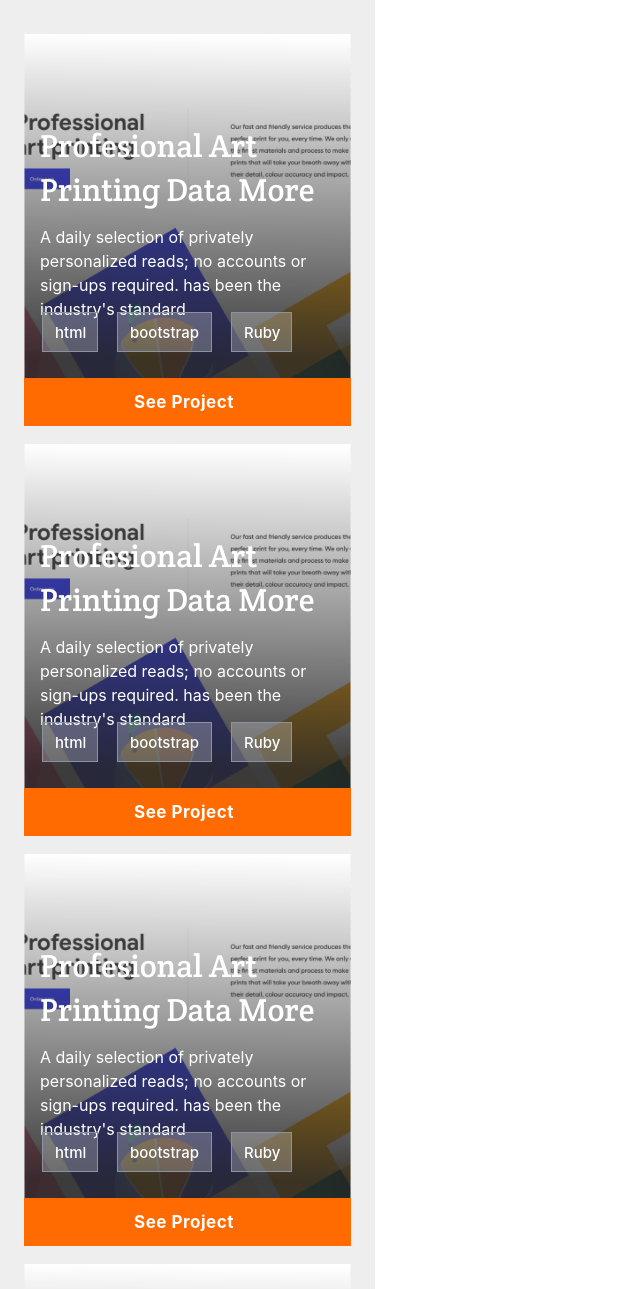
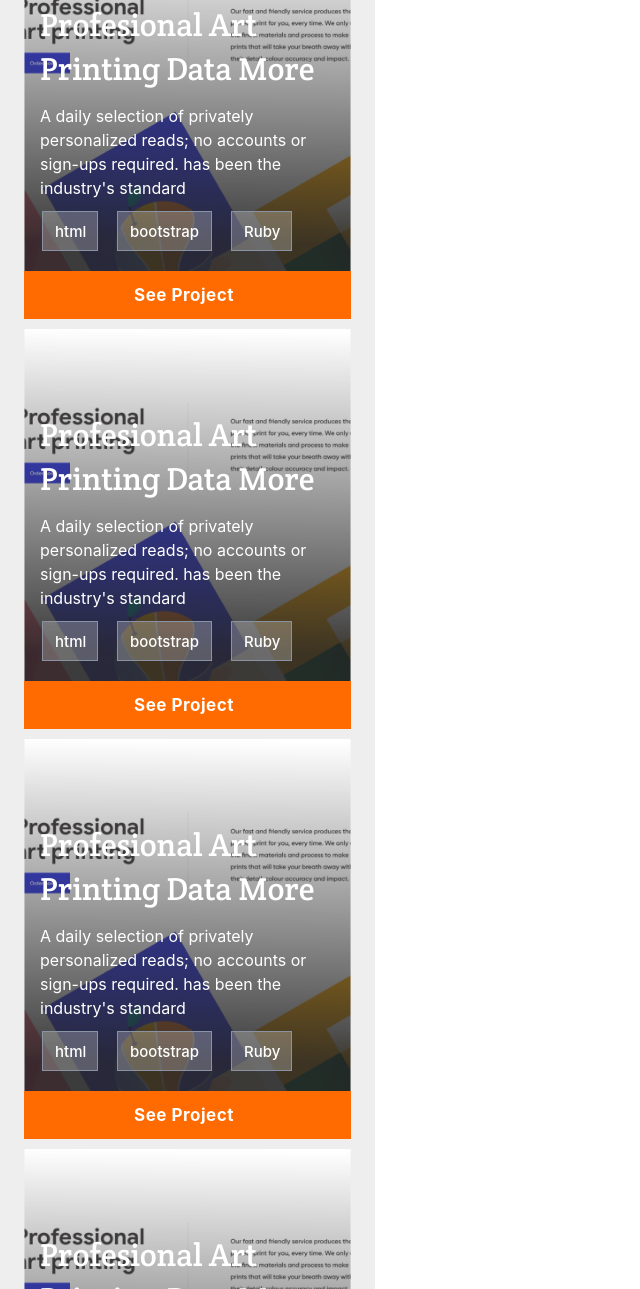
Before and after one commit to Ol-create/New-Mobile-Portfolio-Project, a website: page index.html in a window 1280 px wide. Shown: the part 1511-2800 px from the top of the page, without its empty margins (0-640 px from the left). Drawn offline with Linux system fonts and the light colour scheme.

Commit message:
made corrections to code review's comment

```diff
--- a/index.html
+++ b/index.html
@@ -42,8 +42,7 @@
         </section>
         <ul class="icon">
             <li><a href="https://twitter.com/OluyemiPaul99"><i class="fa fa-twitter fa-lg"></i> </a></li>
-            <li><a href="https://www.linkedin.com/in/paul-oluyemi-193966ab"><i class="fa fa-linkedin fa-lg"></i> </a>
-            </li>
+            <li><a href="https://www.linkedin.com/in/paul-oluyemi-193966ab"><i class="fa fa-linkedin fa-lg"></i> </a></li>
             <li><a href="#"><i class="fa fa-medium fa-lg"></i> </a></li>
             <li><a href="https://github.com/Ol-create"><i class="fa fa-github fa-lg"></i> </a></li>
             <li><a href="#"><i class="fa fa-angellist fa-lg"></i> </a></li>
@@ -97,9 +96,9 @@
     </main>
     <!-- Project/works Section -->
     <section class="work-section-grid">
-        <div class="recent-work grid-content">
+        <div class="recent-work content-flex">
             <div id="topic">
-                <p>My Recent Works</p>
+                <h2>My Recent Works</h2>
                 <hr>
             </div>
             <img id="img_01" src="images\img_01.png" alt="">
@@ -110,92 +109,92 @@
                     been the industry's standard dummy text ever
                     since the 1500s, when an unknown printer took
                     a standard dummy text.</p>
-                <div class="project-link">
-                    <p class="css">css</p>
-                    <p class="html">html</p>
-                    <p class="bootstrap">bootstrap</p>
-                    <p class="ruby">Ruby</p>
-                </div>
-                <div><a class="goto_project">See Project</a></div>
+                <ul class="project-link">
+                    <li class="css">css</li>
+                    <li class="html">html</li>
+                    <li class="bootstrap">bootstrap</li>
+                    <li class="ruby">Ruby</li>
+                </ul>
+                <a class="goto_project" href="#">See Project</a>
             </div>
         </div>
 
-        <div class="content_1 grid-content"><img src="images\img_4.png" alt="">
+        <div class="content_1 content-flex "><img src="images\img_4.png" alt="">
             <h3 class="title-post">Profesional Art Printing Data More</h3>
             <p class="supporting-text">A daily selection of privately personalized
                 reads; no accounts or sign-ups required.
                 has been the industry's standard</p>
-            <div class="project-link">
-                <p class="html">html</p>
-                <p class="bootstrap">bootstrap</p>
-                <p class="ruby">Ruby</p>
-            </div>
-            <p class="goto_project">See Project</p>
+                <ul class="project-link">
+                    <li class="html"><a href="#">html</a></li>
+                    <li class="bootstrap"><a href="#">bootstrap</a></li>
+                    <li class="ruby"><a href="#">Ruby</a></li>
+                </ul>
+            <a class="goto_project" href="#">See Project</a>
         </div>
 
-        <div class="content_1 grid-content"><img src="images\img_4.png" alt="">
+        <div class="content_1 content-flex"><img src="images\img_4.png" alt="">
             <h3 class="title-post">Profesional Art Printing Data More</h3>
             <p class="supporting-text">A daily selection of privately personalized
                 reads; no accounts or sign-ups required.
                 has been the industry's standard</p>
-            <div class="project-link">
-                <p class="html">html</p>
-                <p class="bootstrap">bootstrap</p>
-                <p class="ruby">Ruby</p>
-            </div>
-            <p class="goto_project">See Project</p>
+            <ul class="project-link">
+                <li class="html"><a href="#">html</a></li>
+                <li class="bootstrap"><a href="#">bootstrap</a></li>
+                <li class="ruby"><a href="#">Ruby</a></li>
+            </ul>
+            <a class="goto_project" href="#">See Project</a>
         </div>
 
-        <div class="content_1 grid-content"><img src="images\img_4.png" alt="">
+        <div class="content_1 content-flex"><img src="images\img_4.png" alt="">
             <h3 class="title-post">Profesional Art Printing Data More</h3>
             <p class="supporting-text">A daily selection of privately personalized
                 reads; no accounts or sign-ups required.
                 has been the industry's standard</p>
-            <div class="project-link">
-                <p class="html">html</p>
-                <p class="bootstrap">bootstrap</p>
-                <p class="ruby">Ruby</p>
-            </div>
-            <p class="goto_project">See Project</p>
+                <ul class="project-link">
+                    <li class="html"><a href="#">html</a></li>
+                    <li class="bootstrap"><a href="#">bootstrap</a></li>
+                    <li class="ruby"><a href="#">Ruby</a></li>
+                </ul>
+            <a class="goto_project" href="#">See Project</a>
         </div>
 
-        <div class="content_1 grid-content"><img src="images\img_4.png" alt="">
+        <div class="content_1 content-flex"><img src="images\img_4.png" alt="">
             <h3 class="title-post">Profesional Art Printing Data More</h3>
             <p class="supporting-text">A daily selection of privately personalized
                 reads; no accounts or sign-ups required.
                 has been the industry's standard</p>
-            <div class="project-link">
-                <p class="html">html</p>
-                <p class="bootstrap">bootstrap</p>
-                <p class="ruby">Ruby</p>
-            </div>
-            <p class="goto_project">See Project</p>
+            <ul class="project-link">
+                <li class="html"><a href="#">html</a></li>
+                <li class="bootstrap"><a href="#">bootstrap</a></li>
+                <li class="ruby"><a href="#">Ruby</a></li>
+            </ul>
+            <a class="goto_project" href="#">See Project</a>
         </div>
 
-        <div class="content_1 grid-content"><img src="images\img_4.png" alt="">
+        <div class="content_1 content-flex"><img src="images\img_4.png" alt="">
             <h3 class="title-post">Profesional Art Printing Data More</h3>
             <p class="supporting-text">A daily selection of privately personalized
                 reads; no accounts or sign-ups required.
                 has been the industry's standard</p>
-            <div class="project-link">
-                <p class="html">html</p>
-                <p class="bootstrap">bootstrap</p>
-                <p class="ruby">Ruby</p>
-            </div>
-            <p class="goto_project">See Project</p>
+                <ul class="project-link">
+                    <li class="html"><a href="#">html</a></li>
+                    <li class="bootstrap"><a href="#">bootstrap</a></li>
+                    <li class="ruby"><a href="#">Ruby</a></li>
+                </ul>
+            <a class="goto_project" href="#">See Project</a>
         </div>
 
-        <div class="content_1 grid-content"><img src="images\img_4.png" alt="">
+        <div class="content_1 content-flex"><img src="images\img_4.png" alt="">
             <h3 class="title-post">Profesional Art Printing Data More</h3>
             <p class="supporting-text">A daily selection of privately personalized
                 reads; no accounts or sign-ups required.
                 has been the industry's standard</p>
-            <div class="project-link">
-                <p class="html">html</p>
-                <p class="bootstrap">bootstrap</p>
-                <p class="ruby">Ruby</p>
-            </div>
-            <p class="goto_project">See Project</p>
+                <ul class="project-link">
+                    <li class="html"><a href="#">html</a></li>
+                    <li class="bootstrap"><a href="#">bootstrap</a></li>
+                    <li class="ruby"><a href="#">Ruby</a></li>
+                </ul>
+            <a class="goto_project" href="#">See Project</a>
         </div>
 
     </section>
@@ -260,22 +259,18 @@
           feature or website Look through some of my work and experience!
           If you like what you see and have a project you need coded, don’t
           hestiate to contact me.</P>
-          <p id="get-my-resume">Get My Resume</p>
+          <a id="get-my-resume" href="#">Get My Resume</a>
 
           <hr id="about-hr">
           <div class="list_lang">
-              <ul><li class="li-first-child"><svg width="27" height="26" viewBox="0 0 27 26" fill="none" xmlns="http://www.w3.org/2000/svg">
-                  <rect x="0.772461" y="12.7279" width="18" height="18" transform="rotate(-45 0.772461 12.7279)" fill="#FF6B00"/>
-                  </svg>
+              <ul><li class="li-first-child"><span><img class="lang-img-icon"src="./images/diamond.png" alt=""></span>
                   Language</li>
               <li>Javascript</li>
               <li>Ruby</li>
               <li>Html</li>
               <li>Css</li></ul>
 
-              <ul><li class="li-first-child"><svg width="18" height="19" viewBox="0 0 18 19" fill="none" xmlns="http://www.w3.org/2000/svg">
-                  <rect y="0.455811" width="18" height="18" fill="#FF6B00"/>
-                  </svg>
+              <ul><li class="li-first-child"><span><img class="lang-img-icon"src="./images/square.png" alt=""></span>
                   Framworks</li>
               <li>Bootstrap</li>
               <li>Ruby on Rails</li>
@@ -283,9 +278,7 @@
               <li>CapyBara</li>
               <li>Selenium</li></ul>
 
-              <ul><li class="li-first-child"><svg width="18" height="19" viewBox="0 0 18 19" fill="none" xmlns="http://www.w3.org/2000/svg">
-                  <rect y="0.455811" width="18" height="18" rx="9" fill="#FF6B00"/>
-                  </svg>
+              <ul><li class="li-first-child"><span><img class="lang-img-icon" src="./images/circle.png" alt=""></span>
                   Skills</li>
               <li>Codekit</li>
               <li>Github</li>
@@ -295,7 +288,24 @@
           </div>
         </div>
         <div class="form_section">
-
+        <!-- <p id="get-in-touch-text">
+            I'm always interested in hearing
+            about new projects, so if you'd
+             like to chat please get in touch.
+        </p> -->
+        <!-- <form action="">
+            <label for="name">
+                Full name <br>
+                <input type="text">
+            </label>
+            <label for="email">
+                Email address <br>
+                <input type="email">
+            </label>
+            <label for="commet-box">
+                <input type="textarea" placeholder="Enter text here">
+            </label>
+        </form> -->
         </div>
 </section>
 </body>
--- a/styles.css
+++ b/styles.css
@@ -159,18 +159,18 @@
 #topic {
   position:absolute;
   top: 70px;
-  left: 20px;
+  left: 30px;
   font-family: Crete Round;
   font-style: normal;
   font-weight: normal;
-  font-size: 40px;
+  font-size: 25px;
   line-height: 52px;
   color: #1C1A19;
 }
 
 hr {
   position: relative;
-  top: 35px;
+  top: 20px;
   left: 10px
 }
 
@@ -207,6 +207,7 @@ hr {
   text-align: center;
   padding: 10px 12px;
   border: 1px solid #8993A4;
+
 }
 
 /* style css link */
@@ -253,14 +254,17 @@ hr {
 
 .content_1 .project-link {
   width: 250px;
-  top: -280px;
+  top: -260px;
   left: 14px;
 
 }
 
-.grid-content {
+.content-flex {
   width: 357px;
   height: 410px;
+  display: flex;
+  flex-direction: column;
+  justify-content: center;
 }
 
 img {
@@ -270,7 +274,7 @@ img {
 
 .goto_project {
   position: absolute;
-  top: 685px;
+  top: 640px;
   width: 124px;
   height: 48px;
   background: #FF6B00;
@@ -321,7 +325,7 @@ img {
 .content_1 .goto_project {
   width: 327px;
   position: relative;
-  top: -270px;
+  top: -240px;
   font-family: 'Inter', sans-serif;
   font-style: normal;
   font-weight: bold;
@@ -345,7 +349,7 @@ img {
   display: grid;
   grid-template-columns: 375px;
   grid-template-rows: 1750px 930px;
-    padding: 120px 24px 120px 24px;
+  padding-top: 50px;
   background-color: black;
   overflow: hidden;
 }
@@ -354,6 +358,7 @@ img {
 .about_me {
   width: 375px;
   height: 1750px;
+  padding-left: 24px;
 }
 
 #about_img {
@@ -394,7 +399,6 @@ color: #FF6B00;
   font-style: normal;
   font-weight: bold;
   line-height: 24px;
-
 }
 
 #about-text{
@@ -409,7 +413,6 @@ font-weight: normal;
   font-size: 16px;
   line-height: 24px;
   color: #F4F5F7;
-
 }
 
 #about-hr {
@@ -419,7 +422,11 @@ color: #F4F5F7;
   position: absolute;
   top: 720px;
   left: 24px;
+}
 
+.lang-img-icon {
+  width: 20px;
+  height: 20px;
 }
 
 .list_lang {
@@ -432,7 +439,6 @@ color: #F4F5F7;
   height:900px;
   left: 120px;
   top: 790px;
-
 }
 
 .list_lang li {
@@ -453,6 +459,30 @@ color: #F4F5F7;
 .li-first-child {
 font-style: normal;
 font-weight: bold;
-font-size: 12px;
+font-size: 40px;
 line-height: 44px;
+height: 50px;
 }
+
+a {
+  text-decoration: none;
+  color: white;
+  font-family: 'Inter', sans-serif;
+  font-size: 15px;
+}
+
+
+/* #get-in-touch-text {
+  position: absolute;
+width: 300px;
+height: 216px;
+left: 24px;
+top: 1900px;
+font-family: Inter;
+font-style: normal;
+font-weight: bold;
+font-size: 32px;
+line-height: 44px;
+text-align: center;
+color: #172B4D;
+} */
```
Also changed, not shown: images/circle.png (added), images/diamond.png (added), images/square.png (added). Lines whose indentation alone changed are shown as unchanged.
